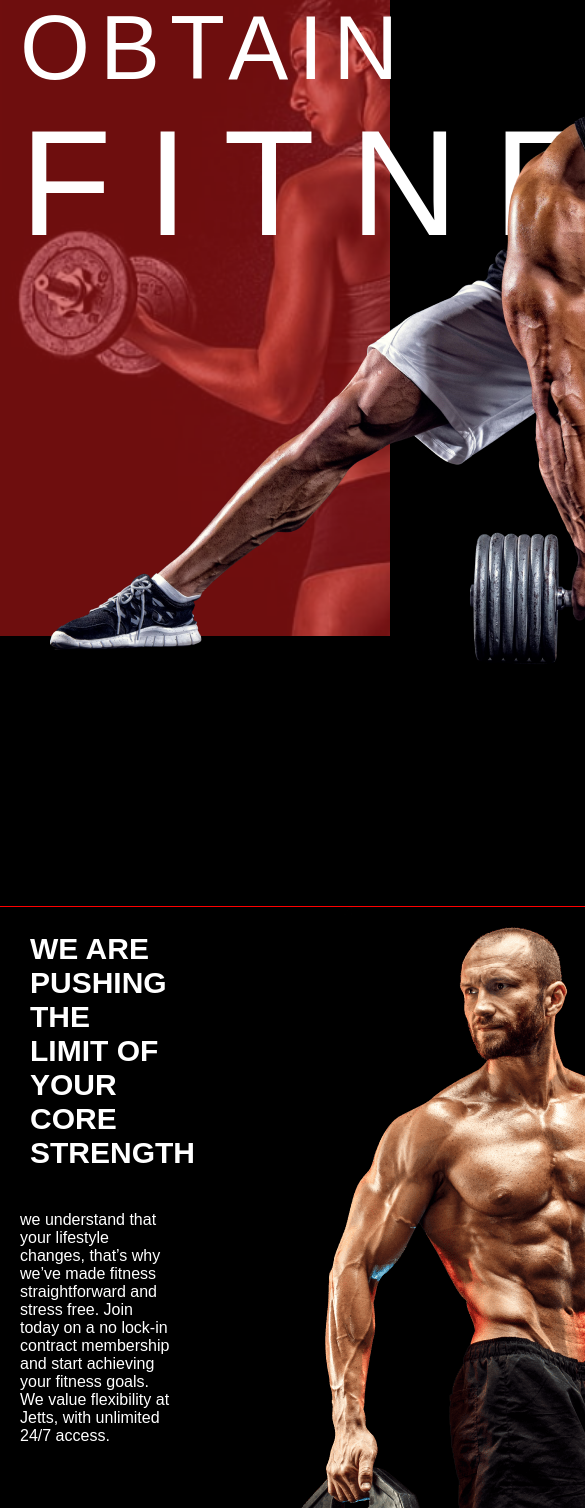
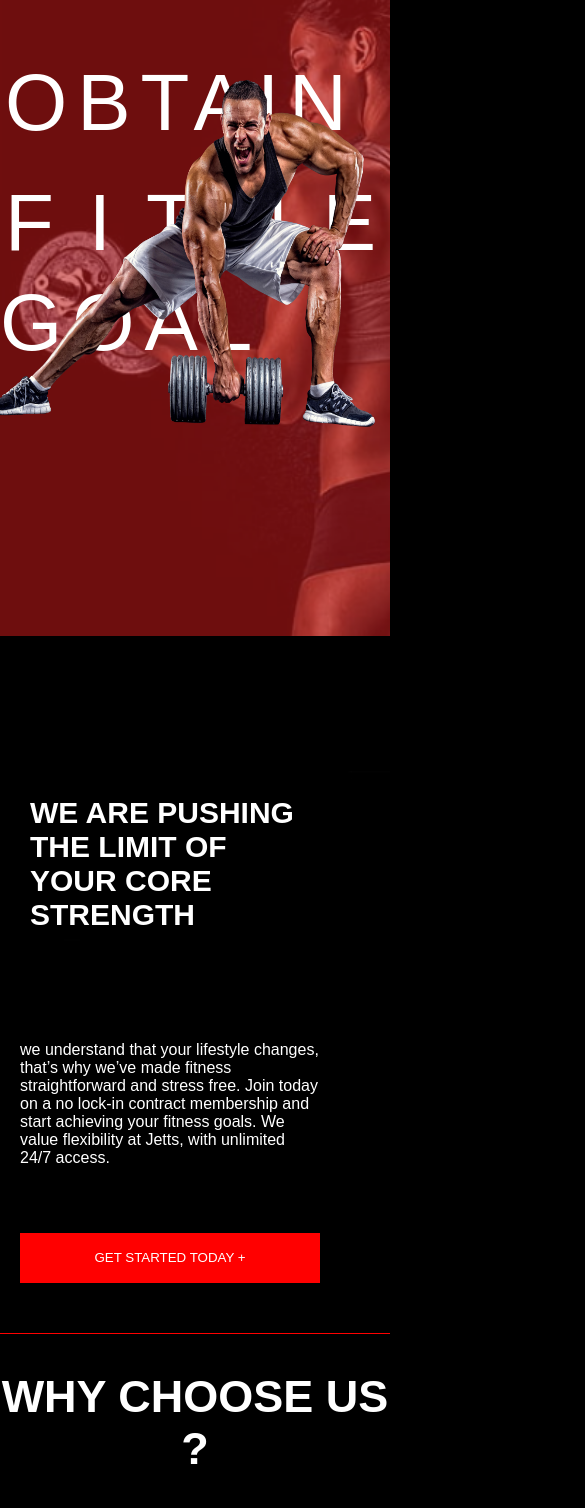
Before and after one commit to PrakashMohit/powerhouse-gym-project, a plain HTML site: page index.html in a window 390 px wide. Shown: the part 73-1581 px from the top of the page, 585 px wide, since content can reach past the window. Drawn offline with Linux system fonts and the light colour scheme; a web font is replaced by a local one.

Commit message:
adding new things mobile responsibility

```diff
--- a/styles.css
+++ b/styles.css
@@ -16,6 +16,8 @@ body{
 
 
 }
+
+
 
 /* header starts*/
 
@@ -261,6 +263,7 @@ main{
     justify-content: center;
     align-items: center;
     border-bottom: 1px solid red;;
+
 }
 
 .section4heading{
@@ -269,12 +272,17 @@ main{
     font-size: 30px;
     color:white;
 
+
 }
 
 .features{
 
     display: flex;
     column-gap: 10px;
+    flex-wrap: wrap;
+    row-gap: 10px;
+    justify-content: center;
+    align-items: center;
 
 }
 
@@ -336,6 +344,8 @@ main{
     display: flex;
     column-gap: 15px;
     justify-content: center;
+    flex-wrap: wrap;
+    row-gap: 15px;
 }
 
 .pricing{
@@ -355,6 +365,7 @@ main{
     font-family: 'Plateia', sans-serif;
     text-align: center;
     font-size: 25px;
+    color:black;
 
 
 
@@ -406,6 +417,7 @@ main{
 .section6{
     display: flex;
     column-gap: 15px;
+    flex-wrap: wrap;
 }
 
 
@@ -487,3 +499,209 @@ main{
     font-size: 25px;
 
 }
+
+@media only screen and (max-width: 600px)
+{
+    body {
+      background-color: black;
+      box-sizing: border-box;
+      padding: 0;
+      margin:0;
+
+    }
+
+
+    .section1{
+        padding: 0px;
+        margin:0px;
+        background-image: url('./images/bg.png');
+        /* padding-top: 95px; */
+        background-repeat: no-repeat;
+        /*--background-size: 1400px,100vh;*/
+        position: relative;
+
+
+
+
+
+
+    }
+
+
+
+
+    .obtain{
+        font-size: 80px;
+        color: white;
+        font-family: 'Plateia', sans-serif;
+
+        margin-left: 5px;
+
+        height: 100vh;
+        width:100vw;
+
+        position: absolute;
+        top:130px;
+        z-index:2;
+        overflow: hidden;
+
+
+
+
+
+
+
+
+
+
+
+    }
+    .fitness{
+        font-size:80px;
+        color: white;
+        font-family: 'Plateia', sans-serif;
+
+        margin-left: 5px;
+
+        height: 100vh;
+        width:100vw;
+
+        text-align: left;
+
+        top:250px;
+        overflow: hidden;
+
+
+
+
+
+
+
+
+
+    }
+
+
+    .goal{
+        font-size:80px;
+        color: white;
+        font-family: 'Plateia', sans-serif;
+
+
+
+
+        position: absolute;
+        top:350px;
+        left:-900px;
+        overflow: hidden;
+
+
+
+
+
+
+
+
+
+    }
+
+    .man{
+        position: absolute;
+
+        top:150px;
+        z-index: 3;
+        height:350px;
+        left:-15px;
+        width:100vw;
+
+    }
+
+    .section2{
+        background-color: green;
+        height:20px;
+        width:100vw;
+        border-bottom: 1px solid red;
+        display: none;
+
+    }
+
+    .section3{
+
+        background-image: url('./images/smoke.jpg');
+        display: flex;
+        column-gap: 100px;
+        border-bottom: 1px solid red;
+    }
+
+
+
+    .smoke{
+        display: flex;
+        flex-direction: column;
+        margin-left: 20px;
+        width:40vw;
+        flex-wrap: wrap;
+
+
+
+    }
+
+    .smokeheadline{
+
+        color:white;
+        font-family: 'Plateia', sans-serif;
+
+        font-size: 20px;
+        padding-left: 10px;
+
+    }
+    .smokepara{
+        color:white;
+        font-family: 'Plateia', sans-serif;
+
+    }
+
+
+    .button{
+        height:50px;
+        width:300px;
+        text-align: center;
+        font-family: 'Plateia', sans-serif;
+        background-color: red;
+        color:white;
+        border:1px solid red;
+        margin-top: 50px;
+        margin-bottom: 50px;
+
+    }
+
+    .button:hover{
+        color:black;
+        background-color: white;
+        cursor: pointer;
+    }
+
+    .man2{
+
+        margin-top: 20px;
+        display: none;
+
+    }
+    .section5heading{
+        font-family: 'Plateia', sans-serif;
+        color:white;
+        text-align: center;
+        font-size: 25px;
+        width:100vw;
+
+    }
+    .section4heading{
+
+        font-family: 'Plateia', sans-serif;
+        font-size: 30px;
+        color:white;
+        text-align: center;
+
+
+    }
+}
```
